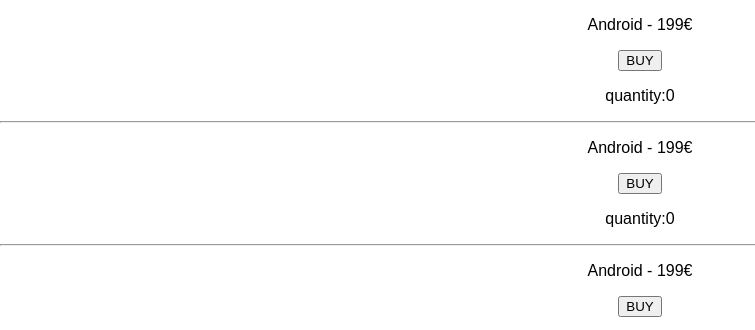
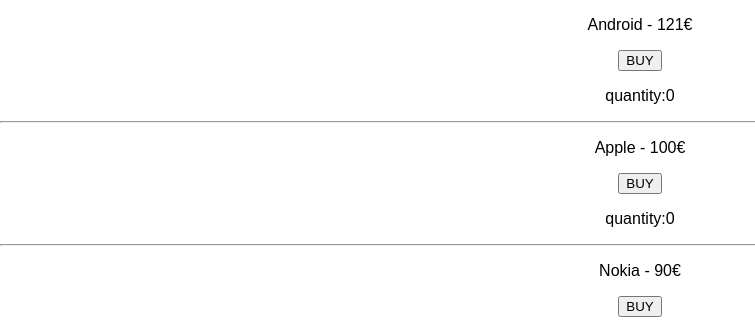
Before and after one commit to acordani/Intro_to_react, a React (Create React App) app in the folder code4startup-react/: page / in a window 1280 px wide. Shown: the top 330 px of the page, without its empty margins (0-755 px from the left). Built offline with nearby package versions, Linux system fonts and the light colour scheme.

Commit message:
Working With Property Data

```diff
--- a/code4startup-react/src/App.js
+++ b/code4startup-react/src/App.js
@@ -20,7 +20,7 @@
   render() {
     return (
       <div className="App" >
-        <p>Android - 199€</p>
+        <p>{this.props.name} - {this.props.price}€</p>
         <button onClick={this.buy} type="submit">BUY</button>
         <p>quantity:{this.state.qty}</p>
         <hr/>
@@ -41,9 +41,9 @@
   render() {
     return(
       <div>
-        <Product />
-        <Product />
-        <Product />
+        <Product name="Android" price={121} />
+        <Product name="Apple" price={100}/>
+        <Product name="Nokia" price={90}/>
         <Total />
       </div>
 
```
Also changed, not shown: 1 other file (tests, documents, lock files or other folders).
